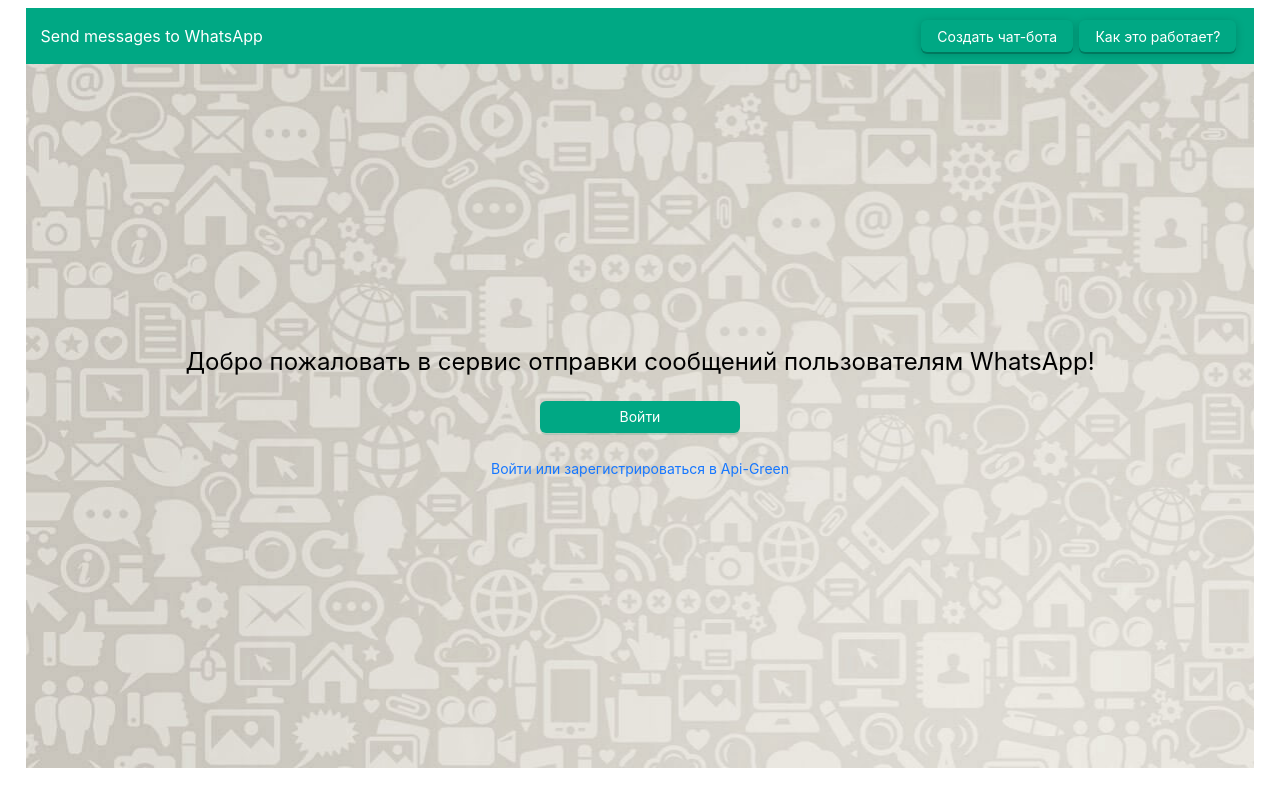
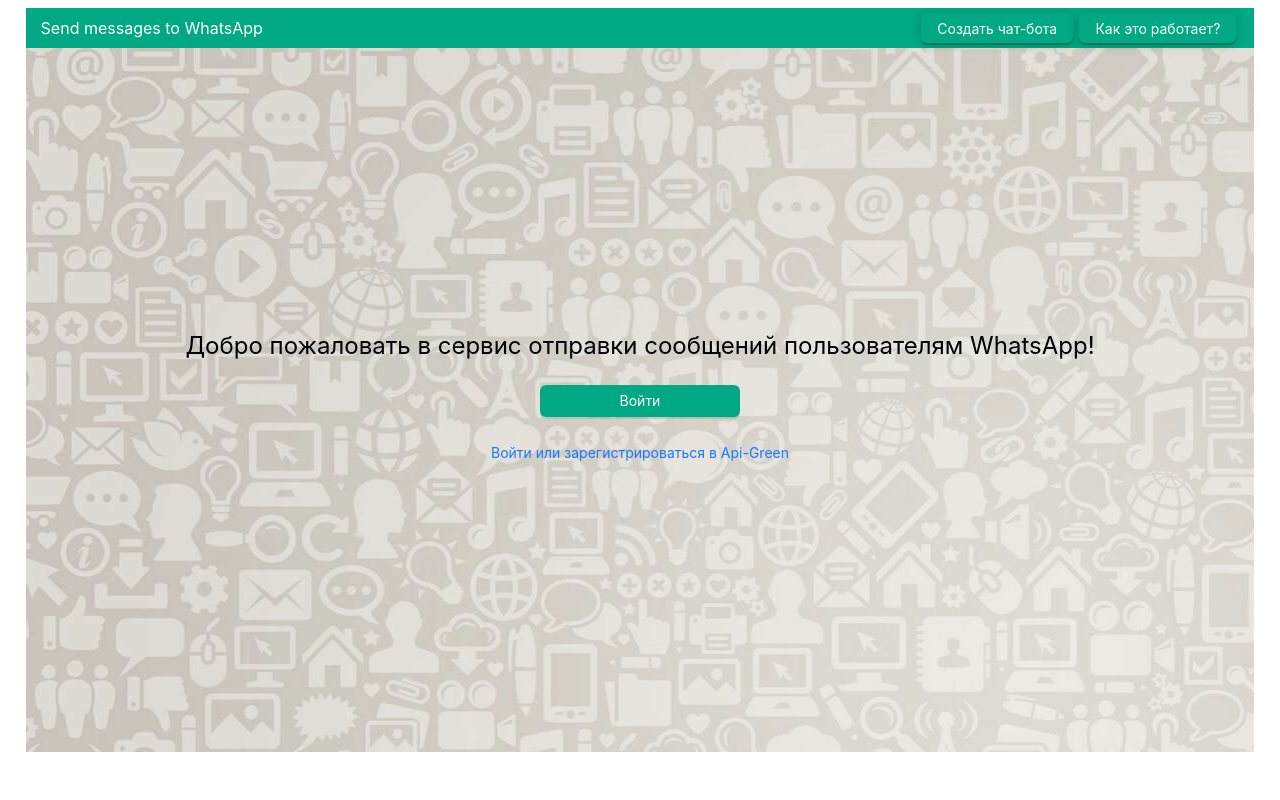
Before and after one commit to TOMATzz/react-green-whats_app-chat, a React (Create React App) app: page / in a window 1280 px wide. Built offline with nearby package versions, Linux system fonts and the light colour scheme.

Commit message:
setup gh-pages

```diff
--- a/src/apiGreen/getContactInfo.js
+++ b/src/apiGreen/getContactInfo.js
@@ -1,8 +1,8 @@
 import axios from 'axios';
-const getContactInfo = async (userPhone, userDataInstance) => {
+const getContactInfo = async (idContact, userDataInstance) => {
 
    let data = JSON.stringify({
-      "chatId": `${userPhone}@c.us`
+      "chatId": idContact
    });
 
    let config = {
--- a/src/components/ContactsSelectionMenu.jsx
+++ b/src/components/ContactsSelectionMenu.jsx
@@ -28,7 +28,7 @@
 
                myWhatsAppContact.map((elem) => {
 
-                  return elem.name !== ''
+                  return elem.name !== '' && elem.name.length > 2
                      ?
                      {
                         label: elem.name, key: elem.id,
--- a/src/components/ModalAythWelcomeWindow.jsx
+++ b/src/components/ModalAythWelcomeWindow.jsx
@@ -87,11 +87,9 @@
 
          try {
 
-            let responseContactInfo = await getContactInfo(+dataContacts[counter].id.replace(/[^0-9]/g, ''), values)
+            let responseContactInfo = await getContactInfo(dataContacts[counter].id, values)
 
             if (responseContactInfo.status === 200 && responseContactInfo.data.chatId === dataContacts[counter].id) {
-
-               console.log(responseContactInfo)
 
                array = [...array, { avatar: responseContactInfo.data.avatar, ...dataContacts[counter] }];
 
@@ -126,6 +124,8 @@
          let response = await getContacts(values);
 
          if (response.status === 200) {
+
+            console.log(response)
 
             dispatch(setUserContact(response.data));
             getMayContactsData(response.data, values)
--- a/src/styles/mainNavBar.css
+++ b/src/styles/mainNavBar.css
@@ -6,11 +6,12 @@
    display: flex;
    justify-content: space-between;
    align-items: center;
-   height: 7vh;
+   height: 40px;
 
 }
 
 .navBarBtn {
+   height: 30px;
    margin-right: 2%;
    box-shadow: 0 2px 0px 0 rgba(0, 0, 0, 0.2), 0 2px 10px 0 rgba(0, 0, 0, 0.19)
 }
```
